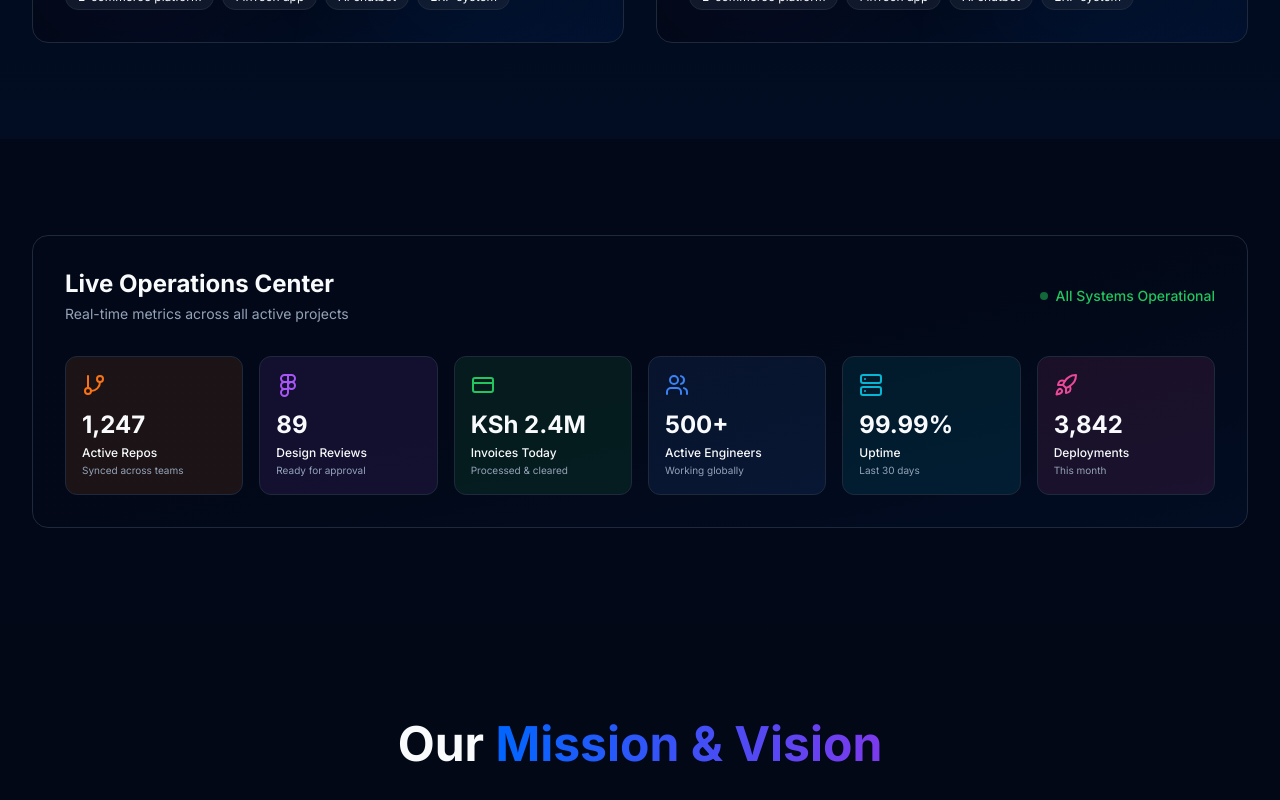
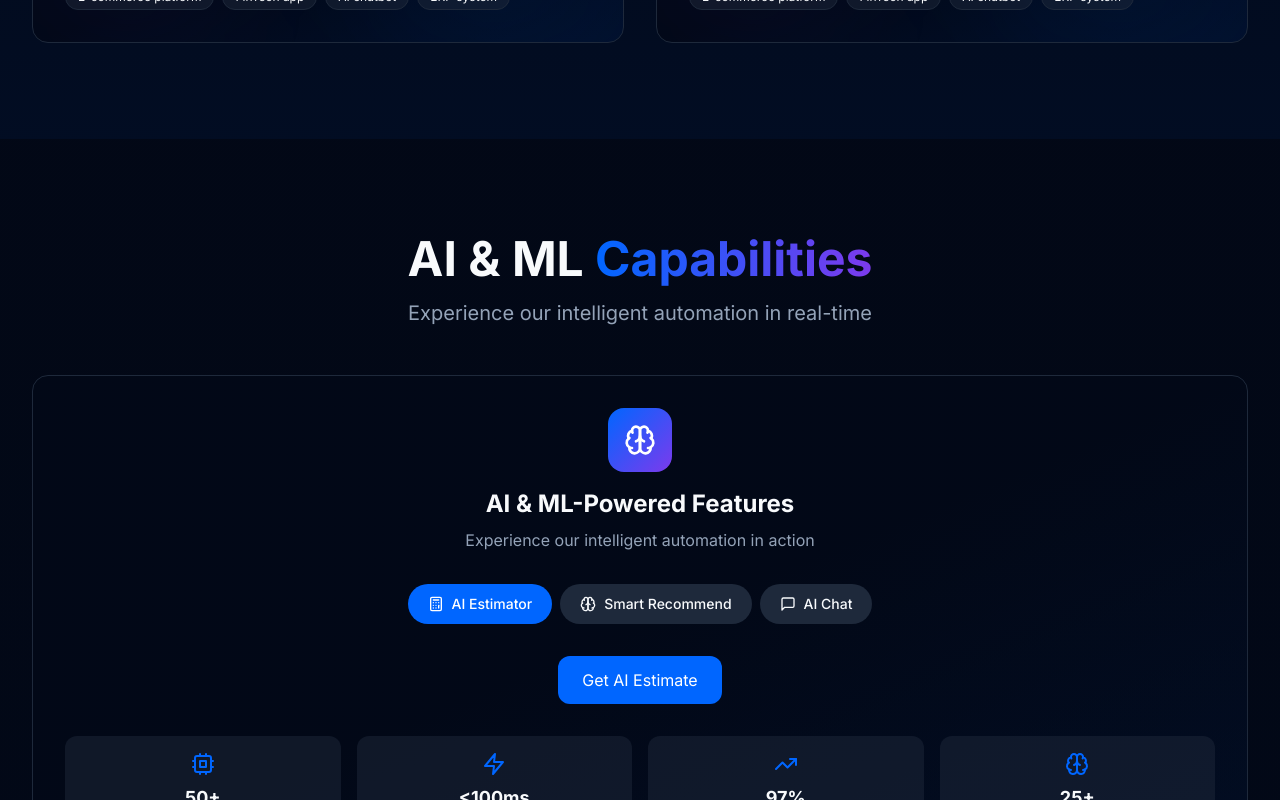
Before and after one commit to NICHOLASKARANI/intelliwave, a Next.js app: page / in a window 1280 px wide. Shown: the part 2420-3220 px from the top of the page. Built offline with nearby package versions, Linux system fonts and the light colour scheme.

Commit message:
Added AI/ML Showcase section to homepage

```diff
--- a/app/page.tsx
+++ b/app/page.tsx
@@ -25,6 +25,7 @@ import { MissionVisionSection } from '@/components/sections/mission-vision-secti
 import { ExecutiveInsightsSection } from '@/components/sections/executive-insights-section'
 import { CorporateTrainingSection } from '@/components/sections/corporate-training-section'
 import { HRServicesSection } from '@/components/sections/hr-services-section'
+import { AIMLShowcase } from '@/components/features/ai-ml-showcase'
 
 // Animated Counter Component
 function AnimatedCounter({ end, duration = 2000, suffix = '', prefix = '' }: { end: number; duration?: number; suffix?: string; prefix?: string }) {
@@ -217,6 +218,24 @@ export default function HomePage() {
         </div>
       </section>
 
+      {/* AI/ML Features Showcase */}
+<section className="py-24 bg-gradient-to-b from-secondary/5 to-background">
+  <div className="container">
+    <div className="text-center mb-12">
+      <h2 className="text-4xl md:text-5xl font-bold mb-4">
+        AI & ML{' '}
+        <span className="bg-clip-text text-transparent bg-gradient-to-r from-primary to-accent">
+          Capabilities
+        </span>
+      </h2>
+      <p className="text-xl text-muted-foreground max-w-2xl mx-auto">
+        Experience our intelligent automation in real-time
+      </p>
+    </div>
+    <AIMLShowcase />
+  </div>
+</section>
+
       {/* ========== PROJECT COMMAND CENTER ========== */}
       <section className="py-24">
         <div className="container">
```
